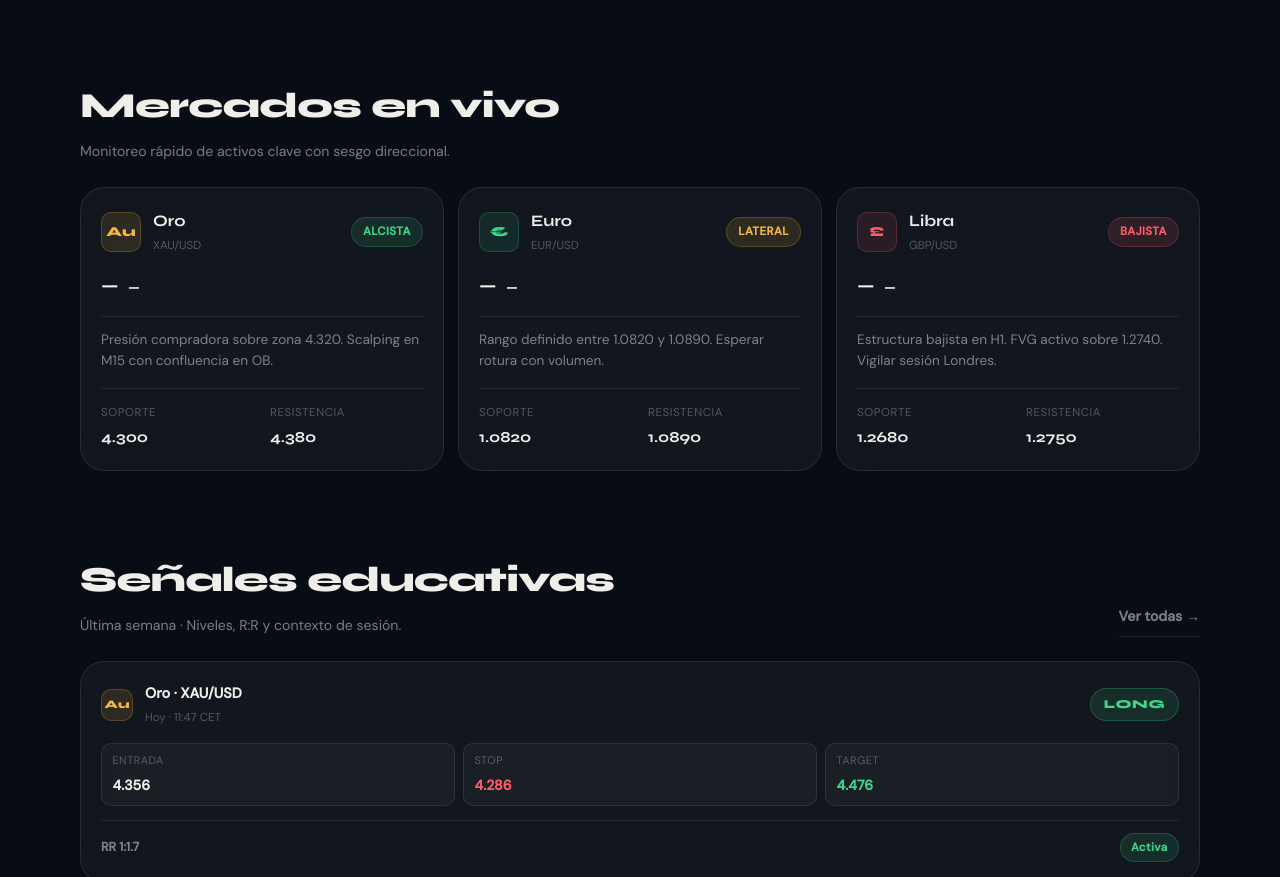
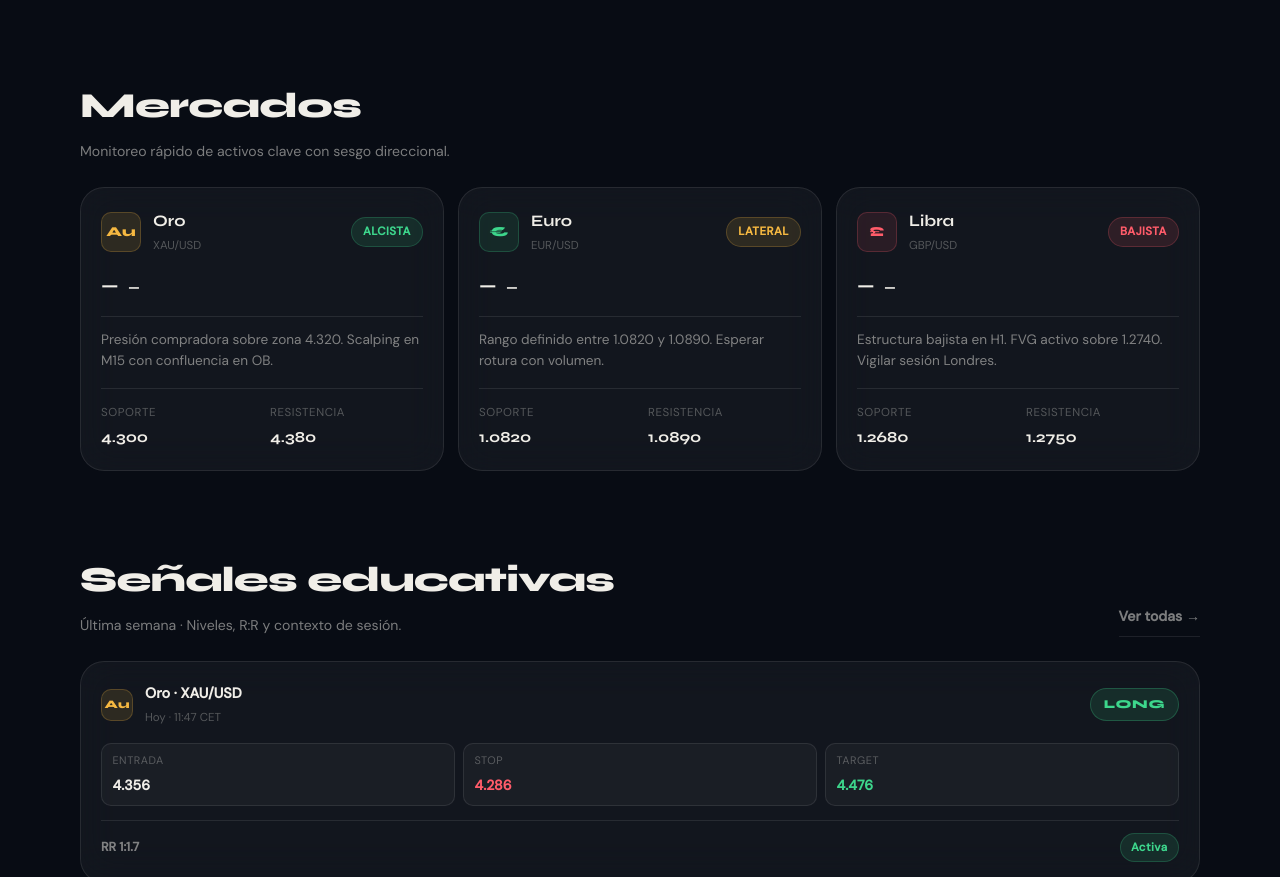
Before and after one commit to moisesrojasp89-Dev/AEONv2, a website built with Vite: page index.html in a window 1280 px wide. Shown: the part 1518-2395 px from the top of the page. Built offline with nearby package versions, Linux system fonts and the light colour scheme; no server answers.

Commit message:
nuevo cambio

```diff
--- a/index.html
+++ b/index.html
@@ -147,7 +147,7 @@
     <section class="market-section container" id="mercados" aria-labelledby="market-heading">
       <div class="section-header">
         <div>
-          <h2 id="market-heading">Mercados en vivo</h2>
+          <h2 id="market-heading">Mercados</h2>
           <p>Monitoreo rápido de activos clave con sesgo direccional.</p>
         </div>
       </div>
```
